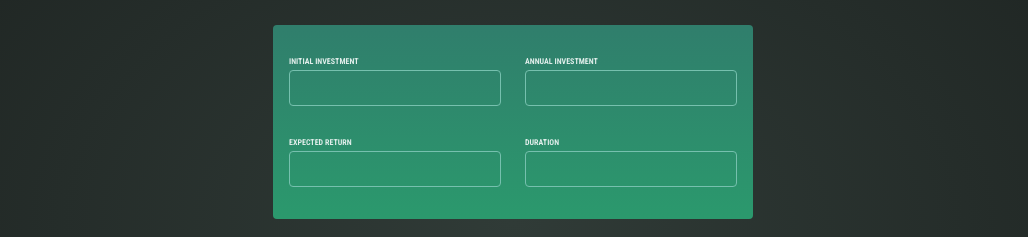
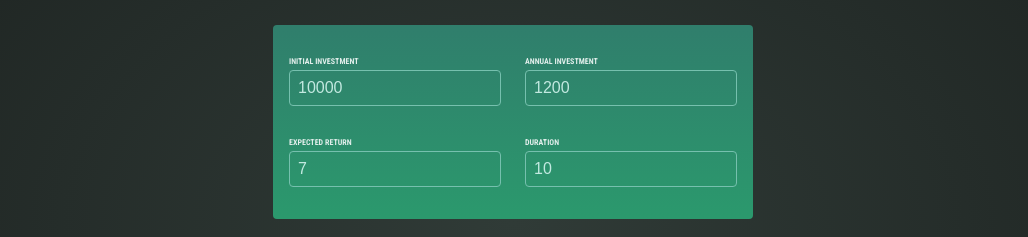
Before and after one commit to nagmabano/Investment-Calculator, a React (Vite) app in the folder investment-calculator/: page / in a window 1280 px wide. Shown: the part 201-438 px from the top of the page, without its empty margins (127-1155 px from the left). Built offline with nearby package versions, Linux system fonts and the light colour scheme.

Commit message:
handling events and using 2 way binding

```diff
--- a/investment-calculator/src/components/UserInput.jsx
+++ b/investment-calculator/src/components/UserInput.jsx
@@ -1,24 +1,43 @@
+import { useState } from "react";
+
 export default function UserInput() {
+
+    const [userInput, setUserInput] = useState({
+        initialInvestment: 10000,
+        annualInvestment: 1200,
+        expectedReturn: 7,
+        duration: 10
+    });
+
+    function handleChange(inputIdentifier, newValue) {
+        setUserInput((prevInput) => {
+            return {
+                ...prevInput,
+                [inputIdentifier]: newValue
+            };
+        });
+    }
+
     return (
         <section id='user-input'>
             <div className='input-group'>
                 <p>
                     <label>Initial Investment</label>
-                    <input type="number" required />
+                    <input type="number" value={userInput.initialInvestment} required onChange={(event) => handleChange('initialInvestment', event.target.value)} />
                 </p>
                 <p>
                     <label>Annual Investment</label>
-                    <input type="number" required />
+                    <input type="number" value={userInput.annualInvestment} required onChange={(event) => handleChange('annualInvestment', event.target.value)} />
                 </p>
             </div>
             <div className='input-group'>
                 <p>
                     <label>Expected Return</label>
-                    <input type="number" required />
+                    <input type="number" value={userInput.expectedReturn} required onChange={(event) => handleChange('expectedReturn', event.target.value)} />
                 </p>
                 <p>
                     <label>Duration</label>
-                    <input type="number" required />
+                    <input type="number" value={userInput.duration} required onChange={(event) => handleChange('duration', event.target.value)} />
                 </p>
             </div>
         </section>
```
